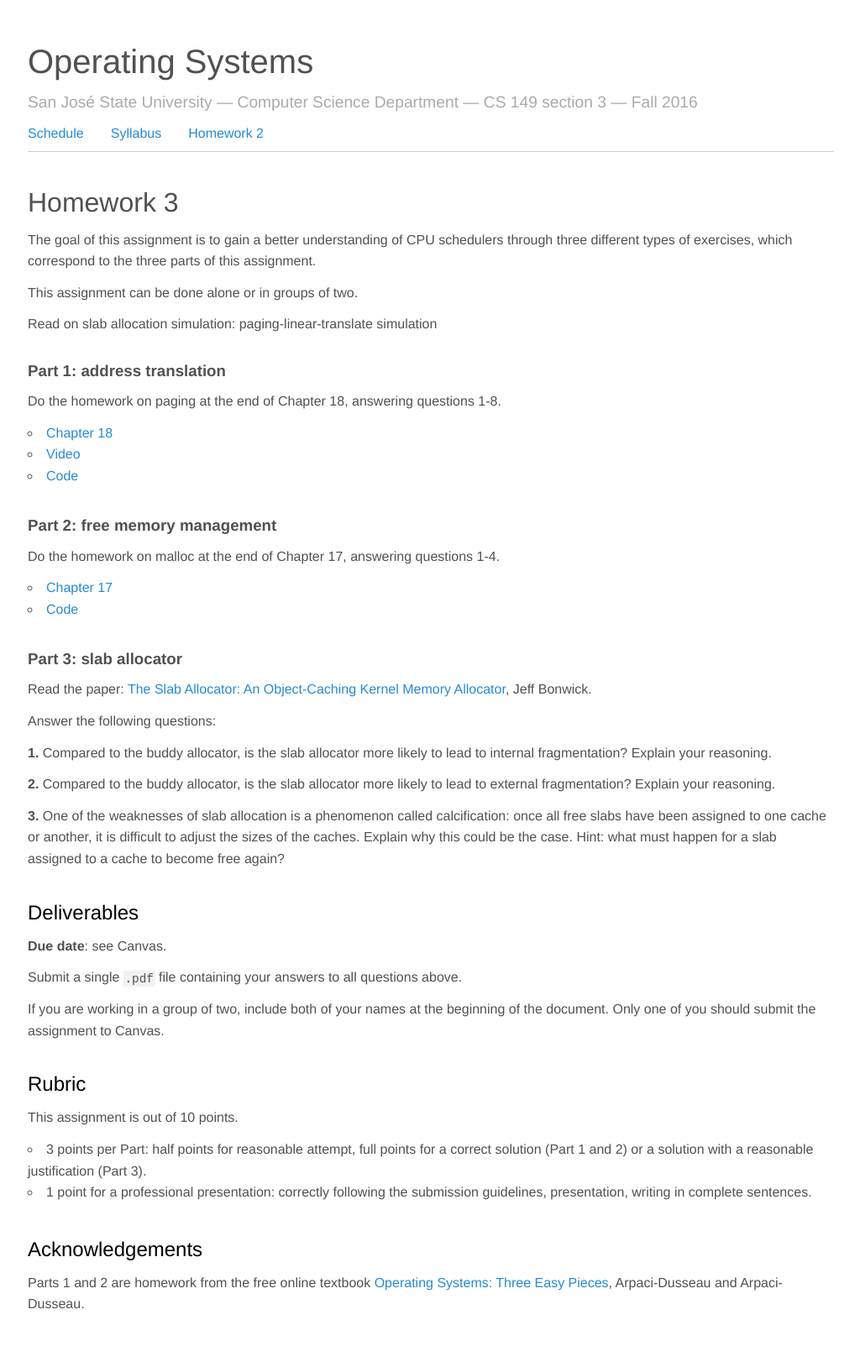
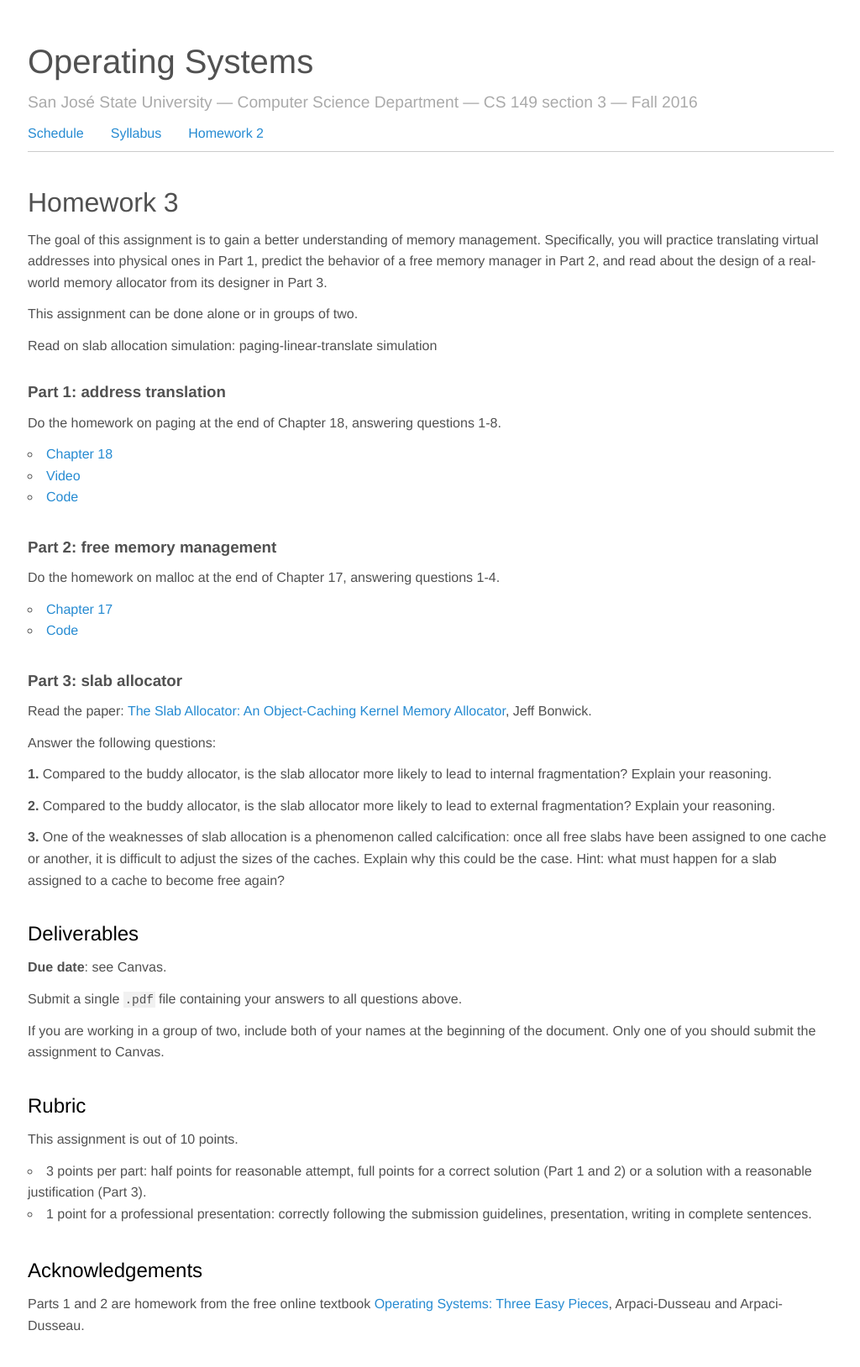
Before and after one commit to jnylam/jnylam.github.io, a Jekyll site: the page built from _courses/149-f16/homework03.md, in a window 1280 px wide. Shown: the whole page at 84% size, without its empty margins (127-1151 px from the left). Built offline with Jekyll 4.4.1, drawn with Linux system fonts in a browser that asks for light colours; before the commit the page ends 1602 px from its top, so only the background shows below that.

Commit message:
149 fix hw3

```diff
--- a/_courses/149-f16/homework03.md
+++ b/_courses/149-f16/homework03.md
@@ -6,7 +6,7 @@ mathjax: true
 navorder: 0
 ---
 
-The goal of this assignment is to gain a better understanding of CPU schedulers through three different types of exercises, which correspond to the three parts of this assignment.
+The goal of this assignment is to gain a better understanding of memory management. Specifically, you will practice translating virtual addresses into physical ones in Part 1, predict the behavior of a free memory manager in Part 2, and read about the design of a real-world memory allocator from its designer in Part 3.
 
 This assignment can be done alone or in groups of two.
 
@@ -54,7 +54,7 @@ If you are working in a group of two, include both of your names at the beginnin
 
 This assignment is out of 10 points.
 
-* 3 points per Part: half points for reasonable attempt, full points for a correct solution (Part 1 and 2) or a solution with a reasonable justification (Part 3).
+* 3 points per part: half points for reasonable attempt, full points for a correct solution (Part 1 and 2) or a solution with a reasonable justification (Part 3).
 * 1 point for a professional presentation: correctly following the submission guidelines, presentation, writing in complete sentences.
 
 ## Acknowledgements
```
Also changed, not shown: 1 other file.
